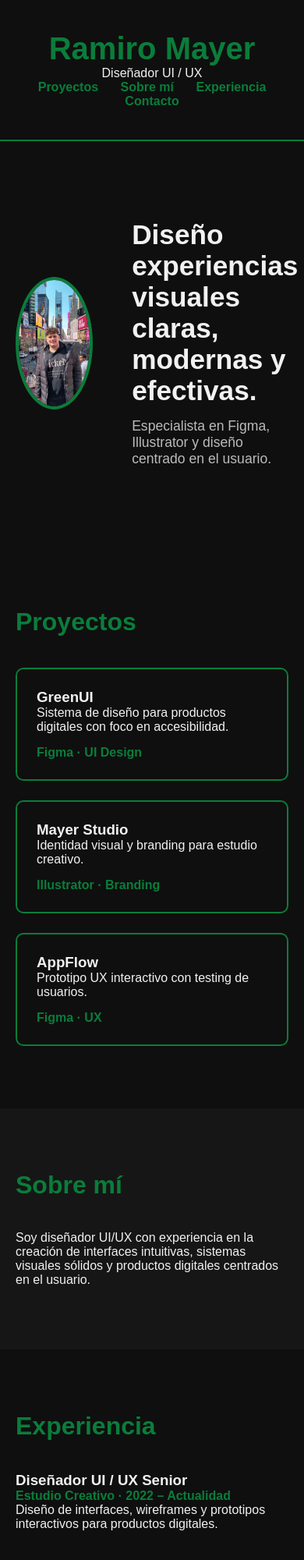
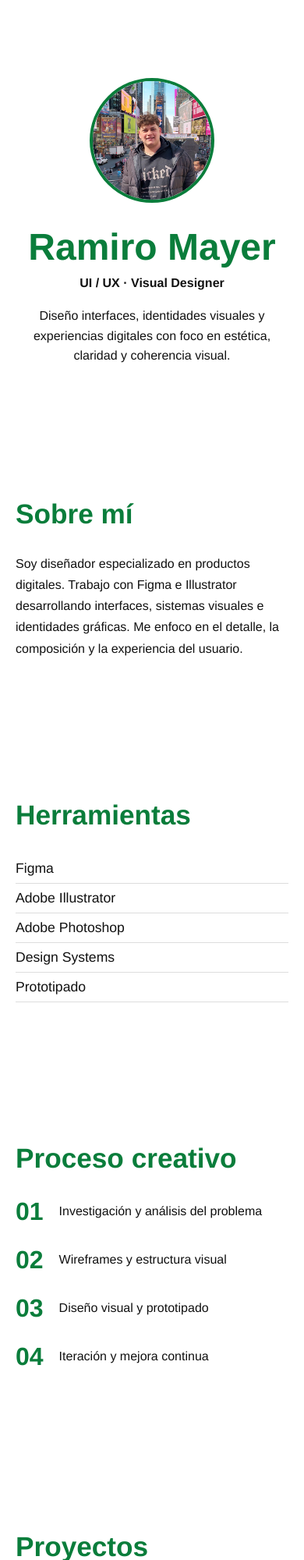
Before and after one commit to Nicodry20/Portfolio, a plain HTML site: page Rama/index.html in a window 390 px wide. Shown: the top 2000 px of the page at 78% size. Drawn offline with Linux system fonts and the light colour scheme.

```diff
--- a/Chod/style.css
+++ b/Chod/style.css
@@ -10,21 +10,33 @@
   color: #111;
 }
 
+/* ANIMACIONES */
+.fade-in { animation: fadeIn 1.2s ease; }
+.slide-up { animation: slideUp 1.2s ease; }
+
+@keyframes fadeIn {
+  from { opacity: 0; }
+  to { opacity: 1; }
+}
+
+@keyframes slideUp {
+  from { opacity: 0; transform: translateY(30px); }
+  to { opacity: 1; transform: translateY(0); }
+}
+
 /* HEADER */
 .header {
-  padding: 40px 20px;
+  padding: 50px 20px;
   text-align: center;
-  border-bottom: 2px solid #e60000;
 }
 
 .header h1 {
   color: #e60000;
-  font-size: 2.5rem;
+  font-size: 2.6rem;
 }
 
 .header p {
   margin: 10px 0;
-  font-size: 1.1rem;
 }
 
 .header nav a {
@@ -32,44 +44,95 @@
   text-decoration: none;
   color: #e60000;
   font-weight: bold;
+  position: relative;
+}
+
+.header nav a::after {
+  content: "";
+  position: absolute;
+  width: 0;
+  height: 2px;
+  background: #e60000;
+  left: 0;
+  bottom: -4px;
+  transition: 0.3s;
+}
+
+.header nav a:hover::after {
+  width: 100%;
+}
+
+/* FOTO PERFIL */
+.profile-pic {
+  width: 140px;
+  height: 140px;
+  object-fit: cover;
+  border-radius: 50%;
+  border: 4px solid #e60000;
+  margin-bottom: 20px;
+}
+
+/* BADGES ENTRE LINEAS */
+.badges-section {
+  border-top: 3px solid #e60000;
+  border-bottom: 3px solid #e60000;
+  padding: 35px 0;
+  display: flex;
+  justify-content: center;
+}
+
+.badges {
+  display: flex;
+  gap: 15px;
+}
+
+.badges span {
+  display: inline-block;
+  border: 1px solid #e60000;
+  color: #e60000;
+  padding: 6px 16px;
+  border-radius: 20px;
+  font-size: 0.9rem;
 }
 
 /* HERO */
 .hero {
-  padding: 80px 20px;
+  padding: 90px 20px;
   text-align: center;
 }
 
-/* FOTO PERFIL */
-.profile-pic {
-  width: 160px;
-  height: 160px;
-  border-radius: 50%;
-  object-fit: cover;
-  object-position: top;
-  border: 4px solid #e60000;
-  margin-bottom: 25px;
+.cta-btn {
+  display: inline-block;
+  margin-top: 30px;
+  padding: 12px 28px;
+  background: #e60000;
+  color: white;
+  text-decoration: none;
+  border-radius: 30px;
+  transition: 0.3s;
 }
 
-.hero h2 {
-  font-size: 2.2rem;
-  margin-bottom: 20px;
+.cta-btn:hover {
+  background: #b30000;
 }
 
-.hero p {
-  font-size: 1.1rem;
-  color: #555;
+/* DIVIDER */
+.divider {
+  width: 80px;
+  height: 4px;
+  background: #e60000;
+  margin: 60px auto;
 }
 
 /* SECCIONES */
 .section {
-  padding: 70px 20px;
+  padding: 80px 20px;
   max-width: 1000px;
   margin: auto;
 }
 
 .light {
-  background: #f9f9f9;
+  background: #f7f7f7;
 }
 
 .section-title {
@@ -88,47 +151,57 @@
 .project-card {
   border: 2px solid #e60000;
   padding: 25px;
-  border-radius: 10px;
+  border-radius: 14px;
   transition: 0.3s;
 }
 
-.project-card:hover {
+.hover-card:hover {
   background: #e60000;
   color: white;
+  transform: translateY(-8px);
 }
 
-.project-card span {
-  display: block;
-  margin-top: 15px;
-  font-weight: bold;
+.shadow {
+  box-shadow: 0 10px 25px rgba(0,0,0,0.08);
 }
 
-/* SOBRE MI */
-.about-text {
-  max-width: 700px;
-  line-height: 1.6;
+/* HABILIDADES */
+.skill {
+  margin-bottom: 25px;
 }
+
+.bar {
+  width: 100%;
+  height: 10px;
+  background: #ddd;
+  border-radius: 20px;
+  margin-top: 6px;
+}
+
+.level {
+  height: 100%;
+  background: #e60000;
+  border-radius: 20px;
+}
+
+.html { width: 90%; }
+.css { width: 85%; }
+.responsive { width: 80%; }
 
 /* EXPERIENCIA */
 .experience-item {
-  margin-bottom: 35px;
+  margin-bottom: 40px;
 }
 
 .exp-place {
   color: #e60000;
   font-weight: bold;
-  margin: 5px 0;
-}
-
-/* CONTACTO */
-.contact-text {
-  margin-bottom: 15px;
 }
 
 /* FOOTER */
 footer {
   text-align: center;
-  padding: 20px;
-  border-top: 2px solid #e60000;
+  padding: 25px;
+  border-top: 3px solid #e60000;
   margin-top: 40px;
 }
--- a/Rama/index.html
+++ b/Rama/index.html
@@ -1,101 +1,104 @@
 <!DOCTYPE html>
 <html lang="es">
 <head>
-  <meta charset="UTF-8" />
-  <meta name="viewport" content="width=device-width, initial-scale=1.0" />
-  <title>Ramiro Mayer – Portfolio</title>
+  <meta charset="UTF-8">
+  <meta name="viewport" content="width=device-width, initial-scale=1.0">
+  <title>Ramiro Mayer — Visual Designer</title>
   <link rel="stylesheet" href="style.css">
 </head>
 <body>
 
-  <!-- HEADER -->
-  <header class="header">
+  <!-- HERO -->
+  <header class="hero">
+    <img src="ramiro.jpg" alt="Ramiro Mayer" class="profile-pic">
+
     <h1>Ramiro Mayer</h1>
-    <p>Diseñador UI / UX</p>
-    <nav>
-      <a href="#projects">Proyectos</a>
-      <a href="#about">Sobre mí</a>
-      <a href="#experience">Experiencia</a>
-      <a href="#contact">Contacto</a>
-    </nav>
+    <p class="role">UI / UX · Visual Designer</p>
+
+    <p class="intro">
+      Diseño interfaces, identidades visuales y experiencias digitales
+      con foco en estética, claridad y coherencia visual.
+    </p>
   </header>
 
-  <!-- HERO / INTRO -->
-  <section class="hero hero-ramiro">
-    <div class="hero-content">
-      <img src="ramiro.jpg" alt="Foto de Ramiro Mayer" class="profile-pic ramiro-pic">
+  <!-- SOBRE MI -->
+  <section class="section about">
+    <h2>Sobre mí</h2>
+    <p>
+      Soy diseñador especializado en productos digitales.
+      Trabajo con Figma e Illustrator desarrollando interfaces,
+      sistemas visuales e identidades gráficas.
+      Me enfoco en el detalle, la composición y la experiencia del usuario.
+    </p>
+  </section>
 
-      <div class="hero-text">
-        <h2>Diseño experiencias visuales<br>claras, modernas y efectivas.</h2>
-        <p>Especialista en Figma, Illustrator y diseño centrado en el usuario.</p>
-      </div>
+  <!-- HERRAMIENTAS -->
+  <section class="section tools">
+    <h2>Herramientas</h2>
+    <ul>
+      <li>Figma</li>
+      <li>Adobe Illustrator</li>
+      <li>Adobe Photoshop</li>
+      <li>Design Systems</li>
+      <li>Prototipado</li>
+    </ul>
+  </section>
+
+  <!-- PROCESO -->
+  <section class="section process">
+    <h2>Proceso creativo</h2>
+
+    <div class="step">
+      <span>01</span>
+      <p>Investigación y análisis del problema</p>
+    </div>
+
+    <div class="step">
+      <span>02</span>
+      <p>Wireframes y estructura visual</p>
+    </div>
+
+    <div class="step">
+      <span>03</span>
+      <p>Diseño visual y prototipado</p>
+    </div>
+
+    <div class="step">
+      <span>04</span>
+      <p>Iteración y mejora continua</p>
     </div>
   </section>
 
   <!-- PROYECTOS -->
-  <section id="projects" class="section">
-    <h2 class="section-title">Proyectos</h2>
+  <section class="section projects">
+    <h2>Proyectos seleccionados</h2>
 
-    <div class="projects">
-      <div class="project-card">
-        <h3>GreenUI</h3>
-        <p>Sistema de diseño para productos digitales con foco en accesibilidad.</p>
-        <span>Figma · UI Design</span>
-      </div>
-
-      <div class="project-card">
-        <h3>Mayer Studio</h3>
-        <p>Identidad visual y branding para estudio creativo.</p>
-        <span>Illustrator · Branding</span>
-      </div>
-
-      <div class="project-card">
-        <h3>AppFlow</h3>
-        <p>Prototipo UX interactivo con testing de usuarios.</p>
-        <span>Figma · UX</span>
-      </div>
-    </div>
-  </section>
-
-  <!-- SOBRE MI -->
-  <section id="about" class="section light">
-    <h2 class="section-title">Sobre mí</h2>
-    <p class="about-text">
-      Soy diseñador UI/UX con experiencia en la creación de interfaces intuitivas,
-      sistemas visuales sólidos y productos digitales centrados en el usuario.
-    </p>
-  </section>
-
-  <!-- EXPERIENCIA -->
-  <section id="experience" class="section">
-    <h2 class="section-title">Experiencia</h2>
-
-    <div class="experience-item">
-      <h3>Diseñador UI / UX Senior</h3>
-      <p class="exp-place">Estudio Creativo · 2022 – Actualidad</p>
-      <p>
-        Diseño de interfaces, wireframes y prototipos interactivos para productos digitales.
-      </p>
+    <div class="project">
+      <h3>Mayer Studio</h3>
+      <p>Identidad visual y concepto gráfico para estudio creativo.</p>
+      <span>Branding · Illustrator</span>
     </div>
 
-    <div class="experience-item">
-      <h3>Diseñador Gráfico</h3>
-      <p class="exp-place">Freelance · 2020 – 2022</p>
-      <p>
-        Desarrollo de identidades visuales, logotipos e ilustraciones.
-      </p>
+    <div class="project">
+      <h3>GreenApp</h3>
+      <p>Diseño UI/UX para aplicación mobile sostenible.</p>
+      <span>UI / UX · Figma</span>
+    </div>
+
+    <div class="project">
+      <h3>Flow Dashboard</h3>
+      <p>Sistema visual para dashboard web corporativo.</p>
+      <span>UI Design · Figma</span>
     </div>
   </section>
 
   <!-- CONTACTO -->
-  <section id="contact" class="section light">
-    <h2 class="section-title">Contacto</h2>
-    <p class="contact-text">¿Tenés un proyecto en mente?</p>
-    <p>Email: <strong>ramiromayer@gmail.com</strong></p>
-    <p>Behance: <strong>behance.net/ramiromayer</strong></p>
+  <section class="section contact">
+    <h2>Contacto</h2>
+    <p>ramiromayer@gmail.com</p>
+    <p>behance.net/ramiromayer</p>
   </section>
 
-  <!-- FOOTER -->
   <footer>
     <p>© 2025 Ramiro Mayer</p>
   </footer>
--- a/Rama/style.css
+++ b/Rama/style.css
@@ -2,118 +2,124 @@
   margin: 0;
   padding: 0;
   box-sizing: border-box;
-  font-family: Arial, Helvetica, sans-serif;
+  font-family: Helvetica, Arial, sans-serif;
 }
 
 body {
-  background: #0f0f0f;
-  color: #f1f1f1;
+  background: #ffffff;
+  color: #111;
 }
 
-/* HEADER */
-.header {
-  padding: 40px 20px;
+/* HERO */
+.hero {
   text-align: center;
-  border-bottom: 2px solid #0a7d3b;
+  padding: 100px 20px 80px;
 }
 
-.header h1 {
-  color: #0a7d3b;
-  font-size: 2.5rem;
+.profile-pic {
+  width: 160px;
+  height: 160px;
+  object-fit: cover;
+  border-radius: 50%;
+  border: 4px solid #0a7d3b;
+  margin-bottom: 25px;
 }
 
-.header nav a {
-  margin: 0 12px;
-  text-decoration: none;
+.hero h1 {
+  font-size: 3rem;
+  color: #0a7d3b;
+}
+
+.role {
+  margin: 10px 0;
+  font-weight: bold;
+}
+
+.intro {
+  max-width: 500px;
+  margin: 20px auto 0;
+  line-height: 1.6;
+}
+
+/* SECCIONES */
+.section {
+  padding: 90px 20px;
+  max-width: 900px;
+  margin: auto;
+}
+
+h2 {
+  font-size: 2.2rem;
+  margin-bottom: 30px;
+  color: #0a7d3b;
+}
+
+/* ABOUT */
+.about p {
+  line-height: 1.7;
+}
+
+/* TOOLS */
+.tools ul {
+  list-style: none;
+}
+
+.tools li {
+  font-size: 1.1rem;
+  padding: 8px 0;
+  border-bottom: 1px solid #ddd;
+}
+
+/* PROCESS */
+.process .step {
+  display: flex;
+  align-items: center;
+  margin-bottom: 25px;
+}
+
+.step span {
+  font-size: 2rem;
+  font-weight: bold;
+  color: #0a7d3b;
+  margin-right: 20px;
+}
+
+/* PROJECTS */
+.projects .project {
+  margin-bottom: 45px;
+}
+
+.project h3 {
+  font-size: 1.6rem;
+}
+
+.project span {
+  display: block;
+  margin-top: 6px;
   color: #0a7d3b;
   font-weight: bold;
 }
 
-/* HERO */
-.hero {
-  padding: 100px 20px;
+/* CONTACT */
+.contact {
+  background: #0a7d3b;
+  color: white;
+  text-align: center;
 }
 
-.hero-content {
-  max-width: 1000px;
-  margin: auto;
-  display: flex;
-  align-items: center;
-  gap: 50px;
+.contact h2 {
+  color: white;
 }
 
-.hero-text h2 {
-  font-size: 2.2rem;
-  margin-bottom: 15px;
-}
-
-.hero-text p {
-  color: #bbb;
+.contact p {
+  margin-bottom: 10px;
   font-size: 1.1rem;
-}
-
-/* FOTO PERFIL */
-.profile-pic {
-  width: 170px;
-  height: 170px;
-  border-radius: 50%;
-  object-fit: cover;
-  object-position: center;
-  border: 4px solid #0a7d3b;
-}
-
-
-/* SECCIONES */
-.section {
-  padding: 80px 20px;
-  max-width: 1000px;
-  margin: auto;
-}
-
-.light {
-  background: #161616;
-}
-
-.section-title {
-  color: #0a7d3b;
-  font-size: 2rem;
-  margin-bottom: 40px;
-}
-
-/* PROYECTOS */
-.projects {
-  display: grid;
-  grid-template-columns: repeat(auto-fit, minmax(250px, 1fr));
-  gap: 25px;
-}
-
-.project-card {
-  border: 2px solid #0a7d3b;
-  padding: 25px;
-  border-radius: 10px;
-}
-
-.project-card span {
-  display: block;
-  margin-top: 15px;
-  font-weight: bold;
-  color: #0a7d3b;
-}
-
-/* EXPERIENCIA */
-.experience-item {
-  margin-bottom: 35px;
-}
-
-.exp-place {
-  color: #0a7d3b;
-  font-weight: bold;
 }
 
 /* FOOTER */
 footer {
+  background: #000;
+  color: white;
   text-align: center;
-  padding: 20px;
-  border-top: 2px solid #0a7d3b;
-  margin-top: 40px;
+  padding: 30px;
 }
```
Also changed, not shown: Chod/index.html (+61 -21 lines).
